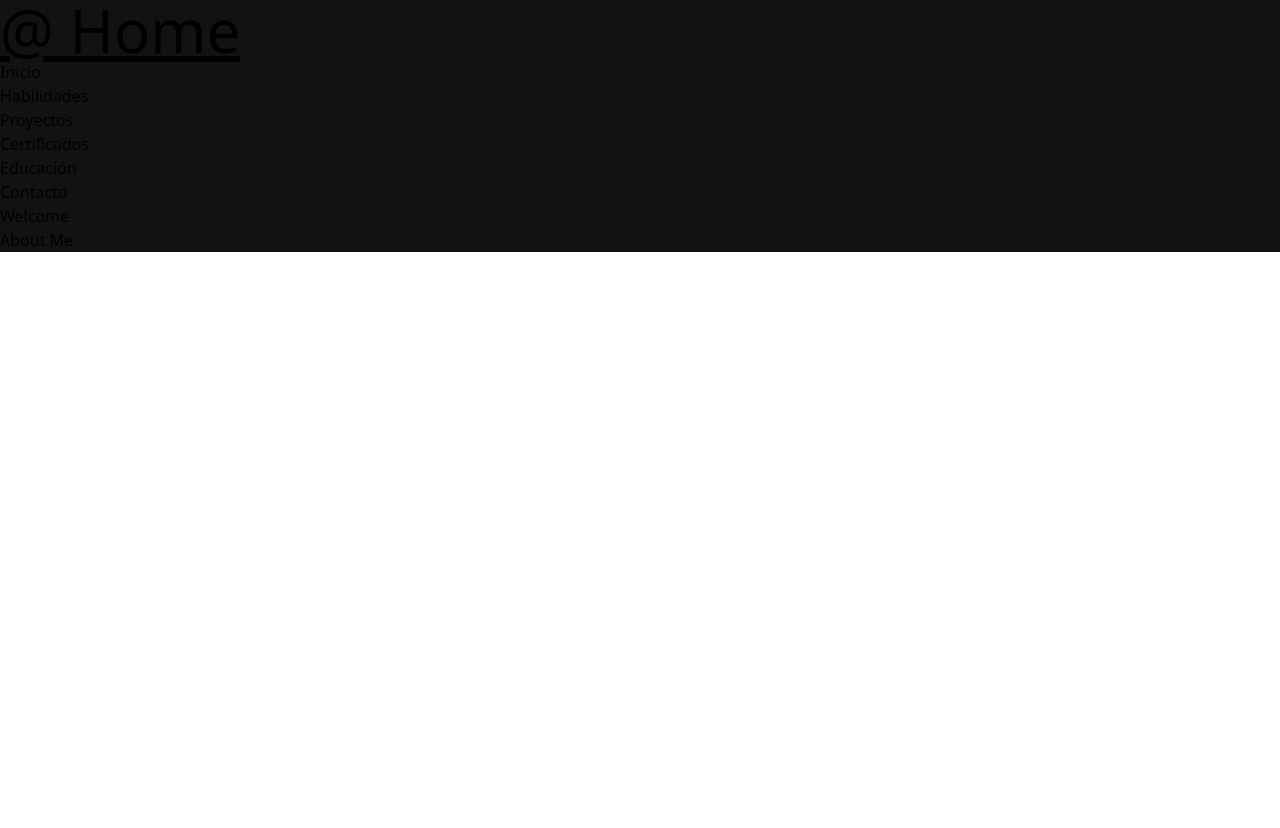
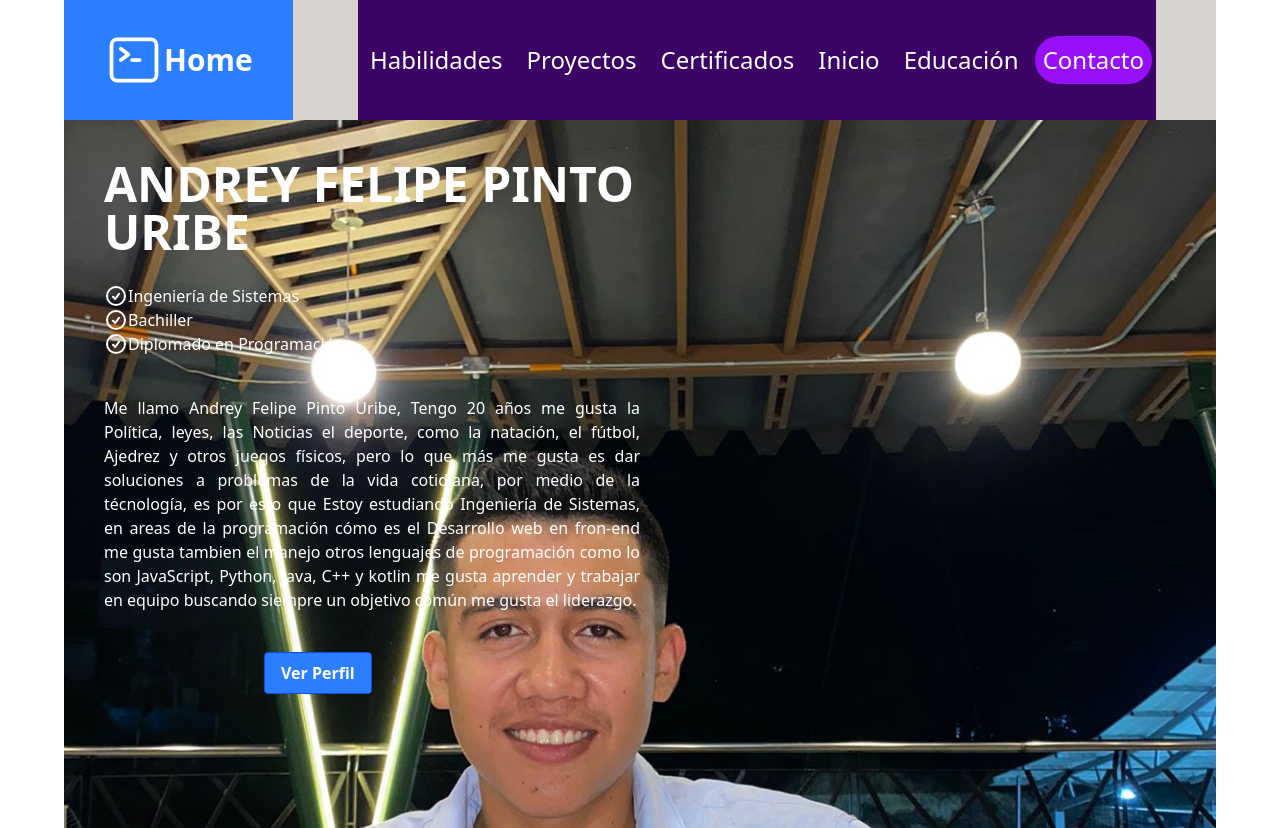
Before and after one commit to pintofelipe/Felipe77CV, a React (Vite) app: page / in a window 1280 px wide. Before the commit the page ends 800 px from the top, so only its background shows below. Built offline with nearby package versions, Linux system fonts and the light colour scheme.

Commit message:
style: add structure the profile

```diff
--- a/src/components/Profile.tsx
+++ b/src/components/Profile.tsx
@@ -1,34 +1,147 @@
+import imgPrincipal from "../assets/fonts/img-principal.jpg";
 
 function Profile() {
-    return(
+  return (
     <>
+      <header className="bg-stone-300 max-w-6xl mx-auto">
+        <div className="flex  justify-between h-30 max-w-6xl mx-auto">
+          <div className="bg-blue-500 flex px-10">
+            <span className="flex text-6xl place-items-center">
+              <svg
+                xmlns="http://www.w3.org/2000/svg"
+                fill="none"
+                viewBox="0 0 24 24"
+                stroke-width="1.5"
+                stroke="currentColor"
+                className="size-15"
+                color="white"
+              >
+                <path
+                  stroke-linecap="round"
+                  stroke-linejoin="round"
+                  d="m6.75 7.5 3 2.25-3 2.25m4.5 0h3m-9 8.25h13.5A2.25 2.25 0 0 0 21 18V6a2.25 2.25 0 0 0-2.25-2.25H5.25A2.25 2.25 0 0 0 3 6v12a2.25 2.25 0 0 0 2.25 2.25Z"
+                />
+              </svg>
 
-        <header className="bg-[#121212]">
-            <div>
-                <div>
-                <span className="underline text-6xl">@ <span>Home</span></span>
+              <span className="text-3xl font-semibold text-white">Home</span>
+            </span>
           </div>
-                <div>
-                    <menu>
-                        <ul>
-                            <li>Inicio</li>
-                            <li>Habilidades</li>
-                            <li>Proyectos</li>
-                            <li>Certificados</li>
-                            <li>Educación</li>
-                            <li>Contacto</li>
+          <div className="flex bg-purple-950 mr-15">
+            <menu className="flex">
+              <ul className="flex items-center justify-end text-white">
+                <li className="place-content-center p-2 rounded-2xl text-2xl mx-1 ">
+                  Habilidades
+                </li>
+                <li className="place-content-center p-2 rounded-2xl text-2xl mx-1 ">
+                  Proyectos
+                </li>
+                <li className="place-content-center p-2 rounded-2xl text-2xl mx-1 ">
+                  Certificados
+                </li>
+                <li className="place-content-center p-2 rounded-2xl text-2xl mx-1 ">
+                  Inicio
+                </li>
+                <li className="place-content-center p-2 rounded-2xl text-2xl mx-1 ">
+                  Educación
+                </li>
+                <li className="bg-purple-600 place-content-center p-2 rounded-4xl text-2xl mx-1">
+                  Contacto
+                </li>
               </ul>
             </menu>
           </div>
         </div>
 
-            <div>Welcome</div>
-            <div>About Me</div>
+        <div
+          className="h-177 bg-amber-400 grid grid-cols-2"
+          style={{
+            backgroundImage: `url(${imgPrincipal})`,
+            backgroundSize: "cover",
+            backgroundPosition: "30% 30%",
+          }}
+        >
+          <div className="text-white font-medium  mt-10 ml-10 ">
+            <h1 className="text-5xl tex font-semibold mb-7">
+              ANDREY FELIPE PINTO URIBE
+            </h1>
+            <ul>
+              <li className="flex">
+                <svg
+                  xmlns="http://www.w3.org/2000/svg"
+                  fill="none"
+                  viewBox="0 0 24 24"
+                  stroke-width="2"
+                  stroke="currentColor"
+                  className="size-6"
+                >
+                  <path
+                    stroke-linecap="round"
+                    stroke-linejoin="round"
+                    d="M9 12.75 11.25 15 15 9.75M21 12a9 9 0 1 1-18 0 9 9 0 0 1 18 0Z"
+                  />
+                </svg>
+                Ingeniería de Sistemas
+              </li>
+
+              <li className="flex">
+                <svg
+                  xmlns="http://www.w3.org/2000/svg"
+                  fill="none"
+                  viewBox="0 0 24 24"
+                  stroke-width="2"
+                  stroke="currentColor"
+                  className="size-6"
+                >
+                  <path
+                    stroke-linecap="round"
+                    stroke-linejoin="round"
+                    d="M9 12.75 11.25 15 15 9.75M21 12a9 9 0 1 1-18 0 9 9 0 0 1 18 0Z"
+                  />
+                </svg>
+                Bachiller
+              </li>
+
+              <li className="flex">
+                <svg
+                  xmlns="http://www.w3.org/2000/svg"
+                  fill="none"
+                  viewBox="0 0 24 24"
+                  stroke-width="2"
+                  stroke="currentColor"
+                  className="size-6"
+                >
+                  <path
+                    stroke-linecap="round"
+                    stroke-linejoin="round"
+                    d="M9 12.75 11.25 15 15 9.75M21 12a9 9 0 1 1-18 0 9 9 0 0 1 18 0Z"
+                  />
+                </svg>
+                Diplomado en Programación
+              </li>
+
+              <p className="text-justify mt-10">
+                Me llamo Andrey Felipe Pinto Uribe, Tengo 20 años me gusta la
+                Política, leyes, las Noticias el deporte, como la natación, el
+                fútbol, Ajedrez y otros juegos físicos, pero lo que más me gusta
+                es dar soluciones a problemas de la vida cotidiana, por medio de
+                la técnología, es por esto que Estoy estudiando Ingeniería de
+                Sistemas, en areas de la programación cómo es el Desarrollo web
+                en fron-end me gusta tambien el manejo otros lenguajes de
+                programación como lo son JavaScript, Python, Java, C++ y kotlin
+                me gusta aprender y trabajar en equipo buscando siempre un
+                objetivo común me gusta el liderazgo.
+              </p>
+            </ul>
+
+            <button className="mt-10 ml-40 bg-blue-500 hover:bg-blue-700 text-white font-bold py-2 px-4 border border-blue-700 rounded">
+              Ver Perfil
+            </button>
+
+          </div>
+        </div>
       </header>
-
     </>
-    )
-
+  );
 }
 
-export default Profile
+export default Profile;
```
Also changed, not shown: src/assets/fonts/img-principal.jpg (added). Lines whose indentation alone changed are shown as unchanged.
